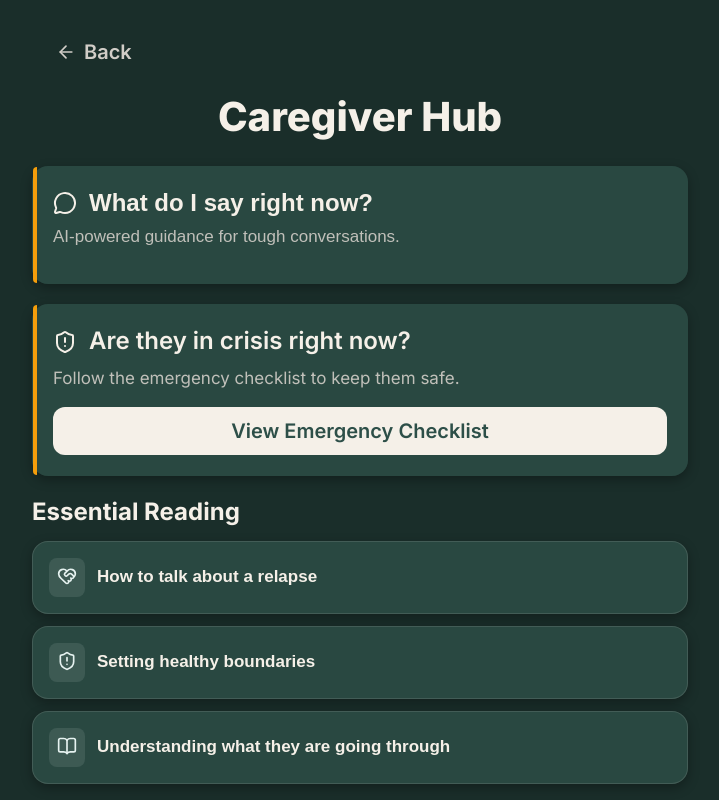
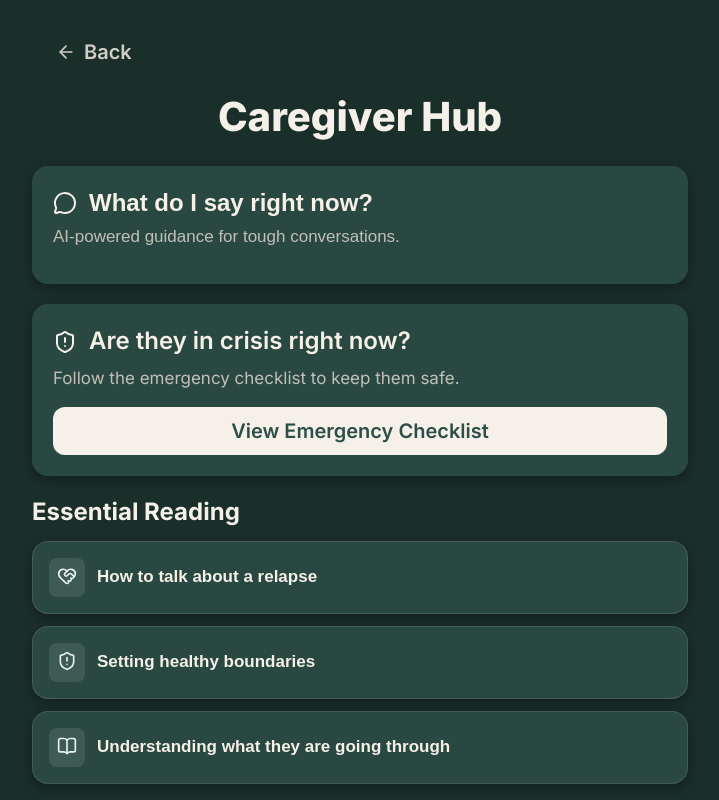
Before and after one commit to DotNetTitan/recoverai, a Next.js app: page /caregiver in a window 1280 px wide. Shown: the top 800 px of the page, without its empty margins (280-999 px from the left). Built offline with nearby package versions, Linux system fonts and the light colour scheme.

Commit message:
refactor: Remove accent bars from feature cards for cleaner design

```diff
--- a/app/caregiver/page.module.css
+++ b/app/caregiver/page.module.css
@@ -55,28 +55,7 @@
   transform: scale(0.97);
 }
 
-/* Accent bars for feature cards */
-.featureCard:first-of-type::before {
-  content: '';
-  position: absolute;
-  left: 0;
-  top: 0;
-  bottom: 0;
-  width: 4px;
-  background: #f59e0b;
-  border-radius: var(--radius-card) 0 0 var(--radius-card);
-}
 
-.featureCard:nth-of-type(2)::before {
-  content: '';
-  position: absolute;
-  left: 0;
-  top: 0;
-  bottom: 0;
-  width: 4px;
-  background: var(--color-crisis-red);
-  border-radius: var(--radius-card) 0 0 var(--radius-card);
-}
 
 .clickableCard {
   cursor: pointer;
```
